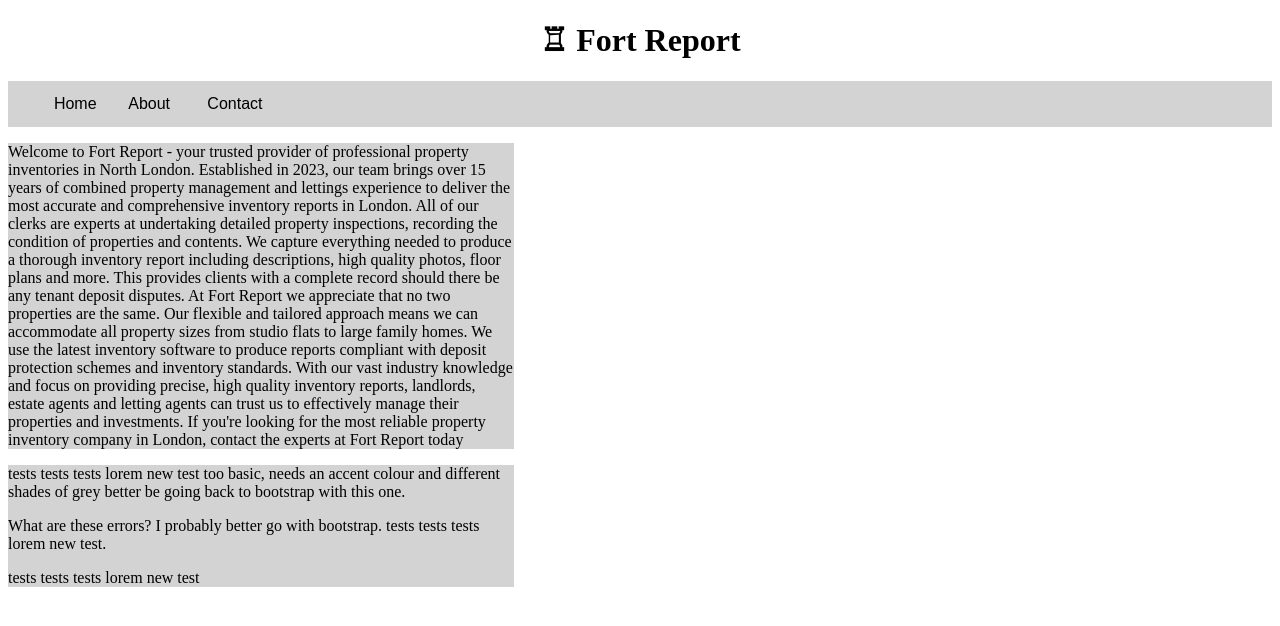
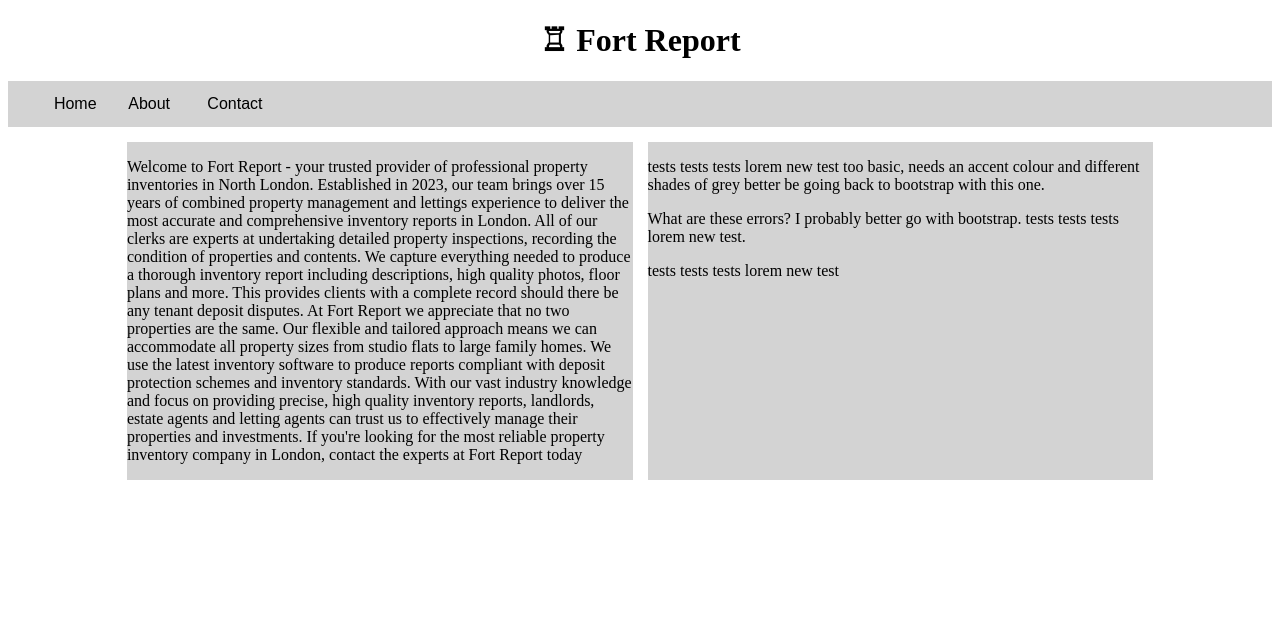
Before and after one commit to Filb88/just-test, a React (Create React App) app: page / in a window 1280 px wide. Shown: the top 626 px of the page. Built offline with nearby package versions, Linux system fonts and the light colour scheme; a web font is replaced by a local one.

Commit message:
style: Update styles
Updated padding and gap in the section element.

```diff
--- a/src/styles.css
+++ b/src/styles.css
@@ -51,7 +51,9 @@ li a {
   display: block;
 }
 
-.selection {
+section {
+  padding-top: 15px;
   display: flex;
-  gap: 10px;
+  gap: 15px;
+  justify-content: center;
 }
```
